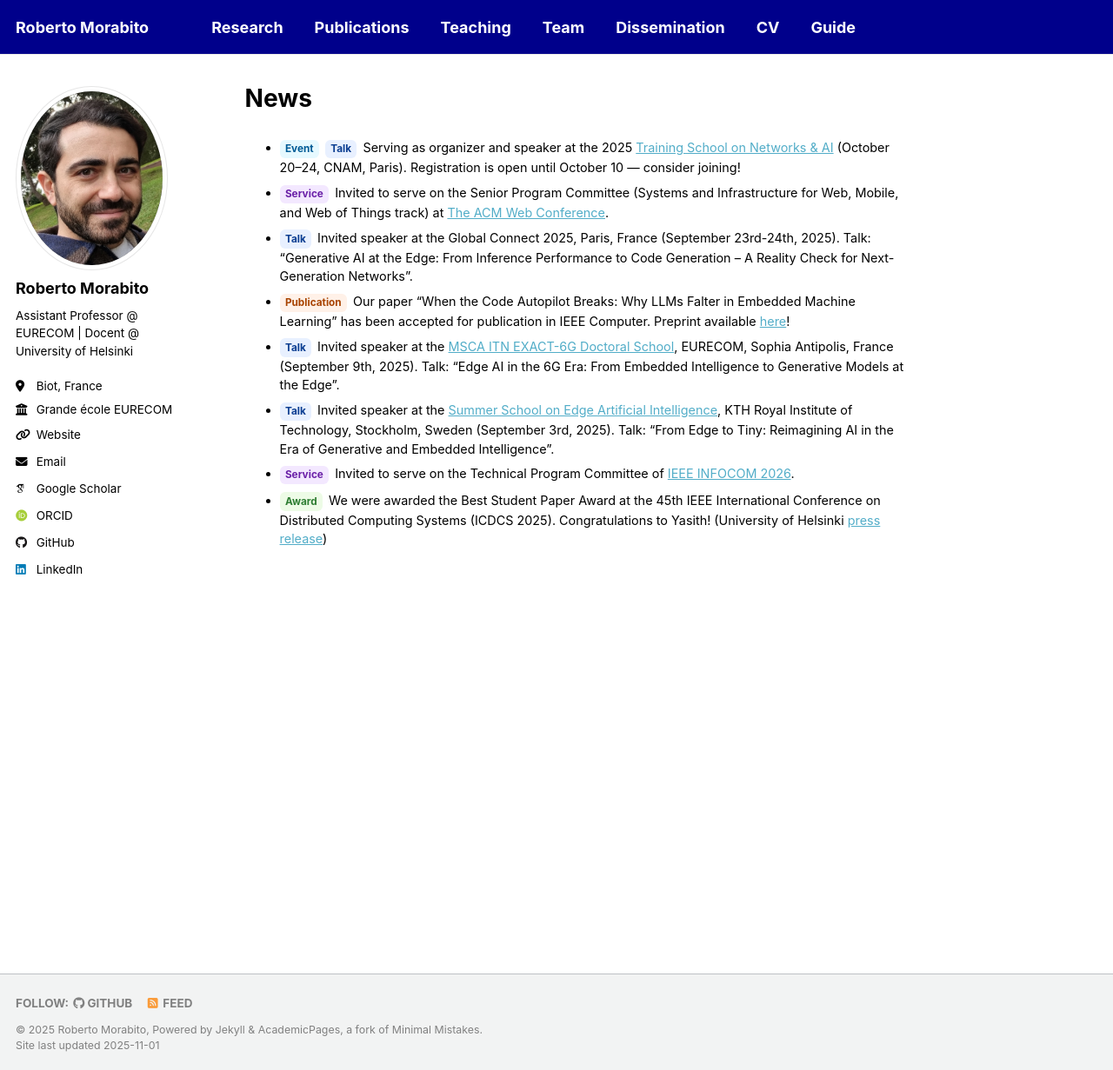
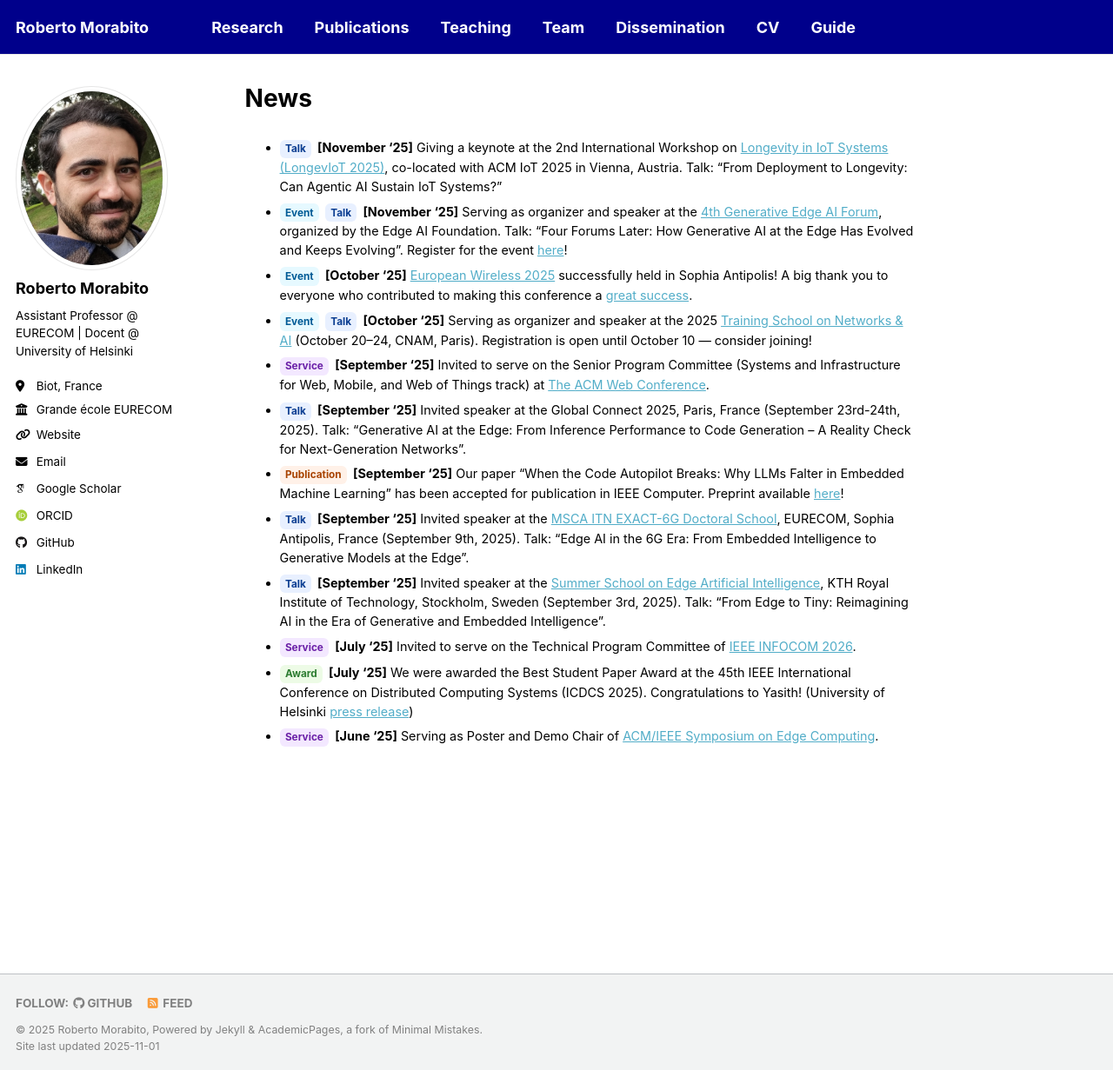
Before and after one commit to robertmora/robertmora.github.io, a Jekyll site: the page built from _pages/news.md, in a window 1280 px wide and 1231 px high. Shown: the whole window at 87% size. Built offline with Jekyll 4.4.1, drawn with Linux system fonts in a browser that asks for light colours; some web fonts are replaced; a script that is not in the unit is left out.

Commit message:
Update news.md

```diff
--- a/_pages/news.md
+++ b/_pages/news.md
@@ -4,11 +4,15 @@ title: "News"
 author_profile: true
 ---
 
-- [Event](){:.tag .tag--event} [Talk](){:.tag .tag--talk} Serving as organizer and speaker at the 2025 [Training School on Networks & AI](https://n-ai-twork.sciencesconf.org/){:target="_blank"} (October 20–24, CNAM, Paris). Registration is open until October 10 — consider joining!
-- [Service](){:.tag .tag--service} Invited to serve on the Senior Program Committee (Systems and Infrastructure for Web, Mobile, and Web of Things track) at [The ACM Web Conference](https://www2025.thewebconf.org/){:target="_blank"}.
-- [Talk](){:.tag .tag--talk} Invited speaker at the Global Connect 2025, Paris, France (September 23rd-24th, 2025). Talk: "Generative AI at the Edge: From Inference Performance to Code Generation – A Reality Check for Next-Generation Networks".
-- [Publication](){:.tag .tag--pub} Our paper "When the Code Autopilot Breaks: Why LLMs Falter in Embedded Machine Learning" has been accepted for publication in IEEE Computer. Preprint available [here](https://arxiv.org/pdf/2509.10946?){:target="_blank"}!
-- [Talk](){:.tag .tag--talk} Invited speaker at the [MSCA ITN EXACT-6G Doctoral School](https://www.exact6g.eu/news/exact-6g-msca-doctoral-network-successful-completion-of-schools-4-5/){:target="_blank"}, EURECOM, Sophia Antipolis, France (September 9th, 2025). Talk: "Edge AI in the 6G Era: From Embedded Intelligence to Generative Models at the Edge".
-- [Talk](){:.tag .tag--talk} Invited speaker at the [Summer School on Edge Artificial Intelligence](http://nordic-edge.org/elementor-page-1998/){:target="_blank"}, KTH Royal Institute of Technology, Stockholm, Sweden (September 3rd, 2025). Talk: "From Edge to Tiny: Reimagining AI in the Era of Generative and Embedded Intelligence".
-- [Service](){:.tag .tag--service} Invited to serve on the Technical Program Committee of [IEEE INFOCOM 2026](https://infocom2026.ieee-infocom.org/committees){:target="_blank"}.
-- [Award](){:.tag .tag--award} We were awarded the Best Student Paper Award at the 45th IEEE International Conference on Distributed Computing Systems (ICDCS 2025). Congratulations to Yasith! (University of Helsinki [press release](https://www.helsinki.fi/en/faculty-science/news/best-student-paper-award-international-conference-distributed-computing-systems){:target="_blank"})
+- [Talk](){:.tag .tag--talk} **[November '25]** Giving a keynote at the 2nd International Workshop on [Longevity in IoT Systems (LongevIoT 2025)](https://longeviot.github.io/2025/){:target="_blank"}, co-located with ACM IoT 2025 in Vienna, Austria. Talk: "From Deployment to Longevity: Can Agentic AI Sustain IoT Systems?"
+- [Event](){:.tag .tag--event} [Talk](){:.tag .tag--talk} **[November '25]** Serving as organizer and speaker at the [4th Generative Edge AI Forum](https://www.linkedin.com/posts/edgeaifoundation_the-edge-ai-revolution-is-here-the-clouds-activity-7386421618434109440-PQS9){:target="_blank"}, organized by the Edge AI Foundation. Talk: "Four Forums Later: How Generative AI at the Edge Has Evolved and Keeps Evolving".  Register for the event [here](https://www.edgeaifoundation.org/events/generative-edge-ai-architectures-agents-apps){:target="_blank"}!
+- [Event](){:.tag .tag--event} **[October '25]** [European Wireless 2025](https://ew2025.european-wireless.org/){:target="_blank"} successfully held in Sophia Antipolis! A big thank you to everyone who contributed to making this conference a [great success](https://www.linkedin.com/posts/eurecom_5g-6g-ai-activity-7389318904403214336-lbM8){:target="_blank"}.
+- [Event](){:.tag .tag--event} [Talk](){:.tag .tag--talk} **[October '25]** Serving as organizer and speaker at the 2025 [Training School on Networks & AI](https://n-ai-twork.sciencesconf.org/){:target="_blank"} (October 20–24, CNAM, Paris). Registration is open until October 10 — consider joining!
+- [Service](){:.tag .tag--service} **[September '25]** Invited to serve on the Senior Program Committee (Systems and Infrastructure for Web, Mobile, and Web of Things track) at [The ACM Web Conference](https://www2025.thewebconf.org/){:target="_blank"}.
+- [Talk](){:.tag .tag--talk} **[September '25]** Invited speaker at the Global Connect 2025, Paris, France (September 23rd-24th, 2025). Talk: "Generative AI at the Edge: From Inference Performance to Code Generation – A Reality Check for Next-Generation Networks".
+- [Publication](){:.tag .tag--pub} **[September '25]** Our paper "When the Code Autopilot Breaks: Why LLMs Falter in Embedded Machine Learning" has been accepted for publication in IEEE Computer. Preprint available [here](https://arxiv.org/pdf/2509.10946?){:target="_blank"}!
+- [Talk](){:.tag .tag--talk} **[September '25]** Invited speaker at the [MSCA ITN EXACT-6G Doctoral School](https://www.exact6g.eu/news/exact-6g-msca-doctoral-network-successful-completion-of-schools-4-5/){:target="_blank"}, EURECOM, Sophia Antipolis, France (September 9th, 2025). Talk: "Edge AI in the 6G Era: From Embedded Intelligence to Generative Models at the Edge".
+- [Talk](){:.tag .tag--talk} **[September '25]** Invited speaker at the [Summer School on Edge Artificial Intelligence](http://nordic-edge.org/elementor-page-1998/){:target="_blank"}, KTH Royal Institute of Technology, Stockholm, Sweden (September 3rd, 2025). Talk: "From Edge to Tiny: Reimagining AI in the Era of Generative and Embedded Intelligence".
+- [Service](){:.tag .tag--service} **[July '25]** Invited to serve on the Technical Program Committee of [IEEE INFOCOM 2026](https://infocom2026.ieee-infocom.org/committees){:target="_blank"}.
+- [Award](){:.tag .tag--award} **[July '25]** We were awarded the Best Student Paper Award at the 45th IEEE International Conference on Distributed Computing Systems (ICDCS 2025). Congratulations to Yasith! (University of Helsinki [press release](https://www.helsinki.fi/en/faculty-science/news/best-student-paper-award-international-conference-distributed-computing-systems){:target="_blank"})
+- [Service](){:.tag .tag--service} **[June '25]** Serving as Poster and Demo Chair of [ACM/IEEE Symposium on Edge Computing](https://acm-ieee-sec.org/2025/postersession.php){:target="_blank"}.
```
